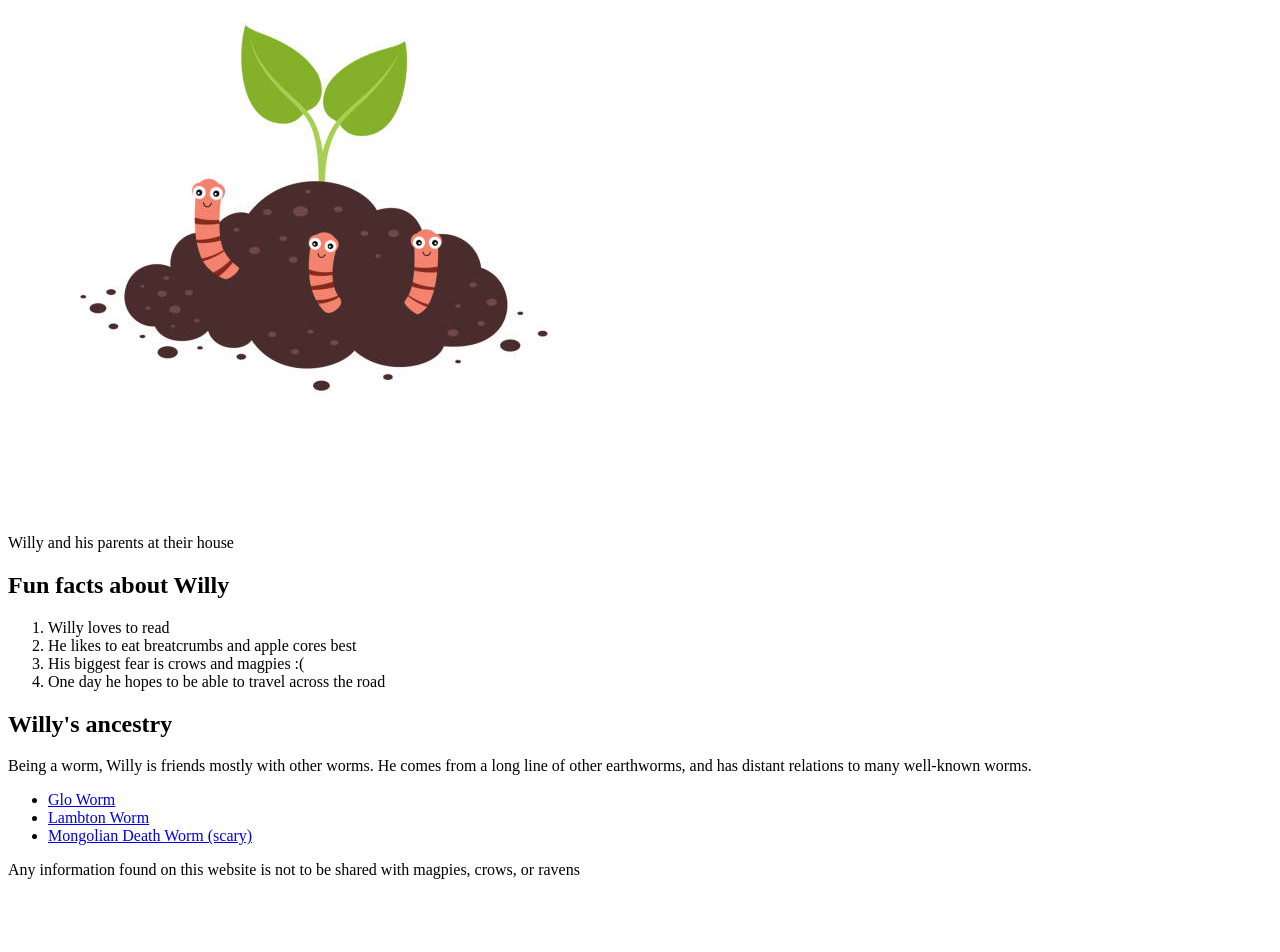
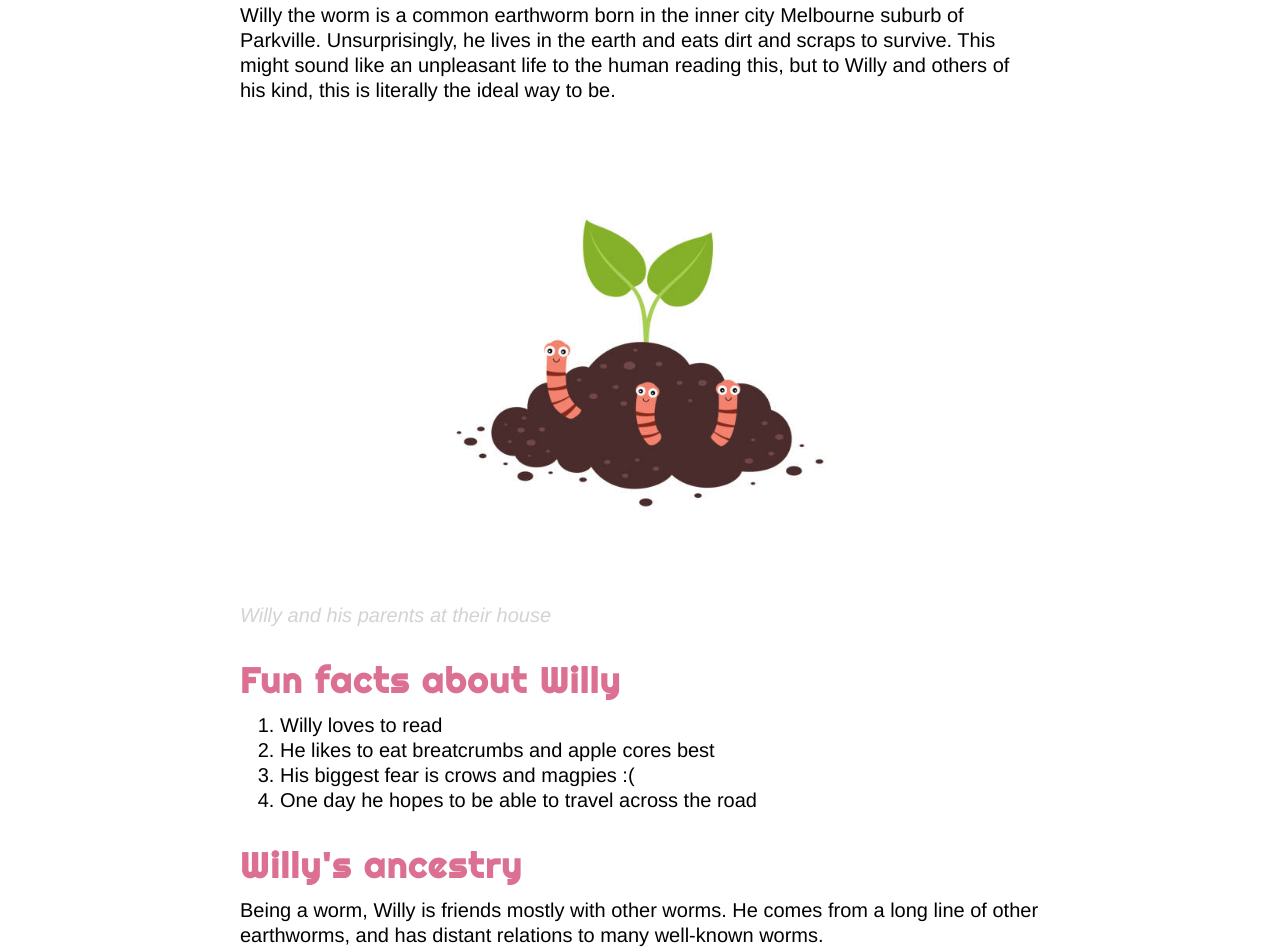
Before and after one commit to garlicgirl/cartoon-hero, a plain HTML site: page index.html in a window 1280 px wide. Shown: the part 680-1632 px from the top of the page. Before the commit the page ends 1567 px from the top, so only its background shows below. Drawn offline with Linux system fonts and the light colour scheme.

Commit message:
created css

```diff
--- /dev/null
+++ b/css/worm.css
@@ -0,0 +1,67 @@
+body {
+	margin: 0;
+	font-family: helvetica, arial, sans-serif;
+	font-size: 20px;
+	line-height: 25px;
+}
+header{
+	background-color: mistyrose;
+	text-align: center;
+	padding-top: 30px;
+	padding-bottom: 20px;
+	font-size: 30px;
+	letter-spacing: 0.1em;
+
+}
+
+h1, h2{
+	font-family: 'Righteous', cursive;
+}
+header h1 {
+	color: palevioletred;
+}
+
+header img{
+	border-radius: 150px;
+	border: 15px dotted lightpink;
+}
+
+main{
+	max-width: 800px;
+	margin: 0 auto;
+	padding: 20px;
+}
+
+main img{
+	max-width: 100%;
+	display: block;
+ 	margin-left: auto;
+  	margin-right: auto;
+ 	width: 60%;
+}
+h2{
+	font-size: 35px;
+	letter-spacing: 0.05em;
+	color: palevioletred;
+	margin: 40px 0 10px;
+}
+
+a{
+	color: palevioletred;
+
+}
+
+a:hover{color: mediumvioletred;}
+
+footer{
+	background-color: mistyrose;
+	text-align: center;
+	color: palevioletred;
+	padding: 20px;
+}
+footer p{margin: 0}
+
+p.caption{
+	color: lightgray;
+	font-style: italic;
+margin-top: 0}
--- a/index.html
+++ b/index.html
@@ -5,13 +5,15 @@
 	<meta name="viewport" content="width=device-width, initial-scale=1">
 	<title>Willy the Worm</title>
 	<link rel="icon" href="img/worm-avatar.jpg">
+	<link rel="preconnect" href="https://fonts.googleapis.com"><link rel="preconnect" href="https://fonts.gstatic.com" crossorigin><link href="https://fonts.googleapis.com/css2?family=Righteous&display=swap" rel="stylesheet">
+	<link rel="stylesheet" type="text/css" href="css/worm.css">
 </head>
 <body>
 
 	<!-- header element-->
 	<header>
 		<img src="img/worm-avatar.jpg">
-		<h1> Willy the Worm </h1>
+		<h1> Willy the Worm</h1>
 	</header>
 
 	<!-- main element -->
@@ -20,7 +22,7 @@
 		<h2>About Willy</h2>
 		<p>Willy the worm is a common earthworm born in the inner city Melbourne suburb of Parkville. Unsurprisingly, he lives in the earth and eats dirt and scraps to survive. This might sound like an unpleasant life to the human reading this, but to Willy and others of his kind, this is literally the ideal way to be.</p>
 		<img src="img/worm-group.jpg">
-		<p>Willy and his parents at their house</p>
+		<p class="caption">Willy and his parents at their house</p>
 		<h2>Fun facts about Willy</h2>
 		<ol>
 			<li>Willy loves to read</li>
```
